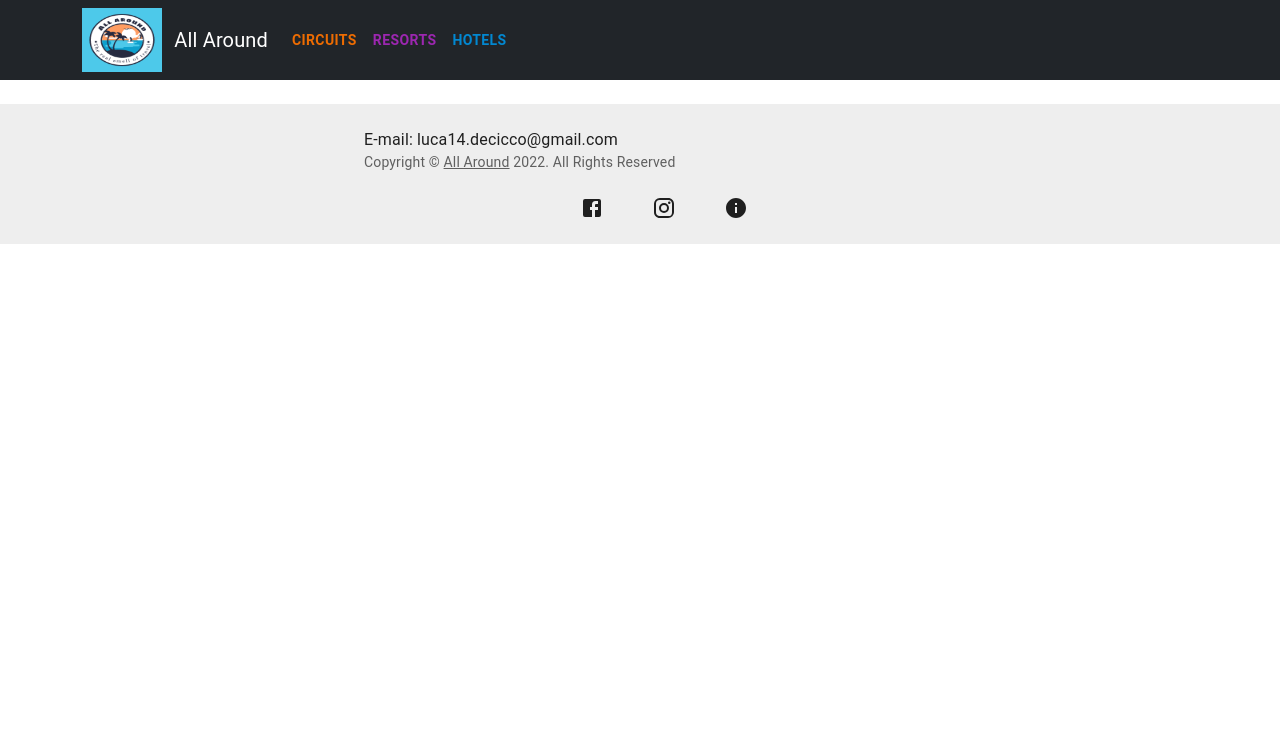
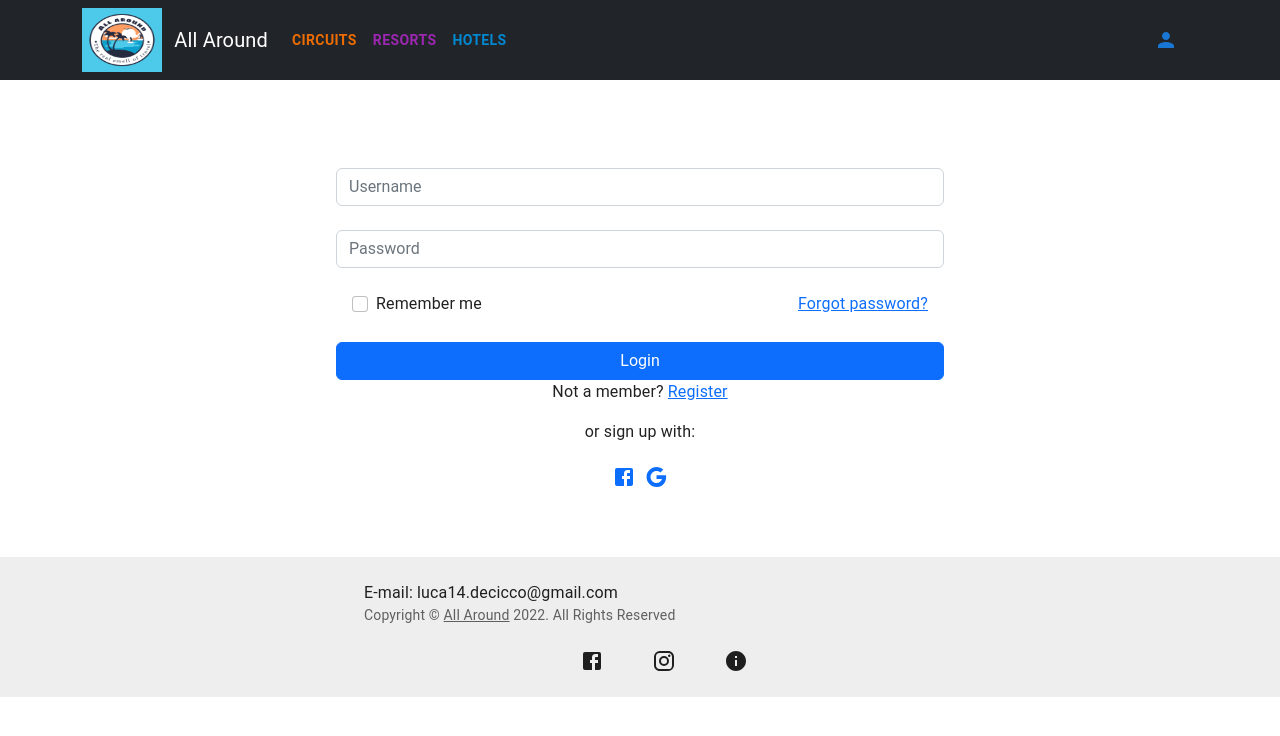
Before and after one commit to LucaDeCicco/All-Around, a React (Create React App) app in the folder my-app/: page /login in a window 1280 px wide. Shown: the top 736 px of the page. Built offline with nearby package versions, Linux system fonts and the light colour scheme.

Commit message:
Login /logout

```diff
--- a/my-app/src/NavBar.js
+++ b/my-app/src/NavBar.js
@@ -2,7 +2,7 @@ import {Container, Nav, Navbar} from "react-bootstrap";
 import Logo from "./images/Logo.png";
 import { NavLink } from 'react-router-dom';
 import { Button } from '@mui/material';
-
+import ProfileDrawer from "./components/ProfileDrawer";
 
 
 function NavBar() {
@@ -22,6 +22,7 @@ function NavBar() {
                         {/*<Nav.Link href="#Features">Features</Nav.Link>*/}
                     <NavLink style={{ textDecoration: 'none' }} to="/hotels"><Button variant="text" color={"info"}><b>HOTELS</b></Button></NavLink>
                     </Nav>
+                    <ProfileDrawer/>
                 </Container>
             </Navbar>
             <br />
--- a/my-app/src/circuit/AddCircuit.js
+++ b/my-app/src/circuit/AddCircuit.js
@@ -66,7 +66,6 @@ function AddCircuit() {
     const [images, setImages] = useState([]);
     const [itinerary, setItinerary] = useState('');
     const [remainingTickets, setTickets] = useState('');
-    // DEPARTURE DATE //TODO
     const [departureDate, setDepartureDate] = useState(null);
     const [days, setDays] = useState('');
     const [countries, setSelectedCountries] = useState([]);
--- /dev/null
+++ b/my-app/src/components/Login.js
@@ -0,0 +1,80 @@
+import React, {useState} from 'react';
+import FacebookIcon from '@mui/icons-material/Facebook';
+import GoogleIcon from '@mui/icons-material/Google';
+import axios from 'axios';
+
+import {
+    MDBContainer,
+    MDBInput,
+    MDBCheckbox,
+    MDBBtn,
+    MDBIcon
+}
+    from 'mdb-react-ui-kit';
+
+const API_URL = "http://localhost:8888/api/auth/";
+
+function Login() {
+    const [username, setUsername] = useState('');
+    const [password, setPassword] = useState('');
+
+    const handleChangeUsername = event => {
+        setUsername(event.target.value);
+    };
+    const handleChangePassword = event => {
+        setPassword(event.target.value);
+    };
+
+
+    const loginUser = async () => {
+        const response = await axios
+            .post(API_URL + "signin", {
+                username,
+                password,
+            });
+        if (response.data.token) {
+            localStorage.setItem("user", JSON.stringify(response.data));
+            window.location.replace("/");
+            // window.location.replace("/profile");
+
+        }
+        return response.data;
+    };
+
+    return (
+        <MDBContainer className="p-3 my-5 d-flex flex-column w-50">
+
+            <MDBInput wrapperClass='mb-4' placeholder='Username' id='form1' onChange={handleChangeUsername}/>
+            <MDBInput wrapperClass='mb-4' placeholder='Password' id='form2' type='password' onChange={handleChangePassword}/>
+
+            <div className="d-flex justify-content-between mx-3 mb-4">
+                <MDBCheckbox name='flexCheck' value='' id='flexCheckDefault' label='Remember me' />
+                <a href="!#">Forgot password?</a>
+            </div>
+
+            {/*<MDBBtn className="mb-4" onClick={loginUser}>Sign in</MDBBtn>*/}
+            <button type="button" className="btn btn-primary" onClick={loginUser}>Login</button>
+
+
+            <div className="text-center">
+                <p>Not a member? <a href="/register">Register</a></p>
+                <p>or sign up with:</p>
+
+                <div className='d-flex justify-content-center' style={{}}>
+                    <MDBBtn tag='a' color='none' className='m-1' >
+                        <FacebookIcon/>
+                    </MDBBtn>
+
+                    <MDBBtn tag='a' color='none' className='m-1'>
+                        <GoogleIcon/>
+                    </MDBBtn>
+
+
+                </div>
+            </div>
+
+        </MDBContainer>
+    );
+}
+
+export default Login;
--- /dev/null
+++ b/my-app/src/components/ProfileDrawer.js
@@ -0,0 +1,105 @@
+import * as React from 'react';
+import Box from '@mui/material/Box';
+import Drawer from '@mui/material/Drawer';
+import Button from '@mui/material/Button';
+import List from '@mui/material/List';
+import Divider from '@mui/material/Divider';
+import ListItem from '@mui/material/ListItem';
+import ListItemButton from '@mui/material/ListItemButton';
+import ListItemIcon from '@mui/material/ListItemIcon';
+import ListItemText from '@mui/material/ListItemText';
+import InboxIcon from '@mui/icons-material/MoveToInbox';
+import MailIcon from '@mui/icons-material/Mail';
+import PersonIcon from '@mui/icons-material/Person';
+import LoginIcon from '@mui/icons-material/Login';
+import LogoutIcon from '@mui/icons-material/Logout';
+import {useEffect, useState} from "react";
+
+
+export default function ProfileDrawer() {
+
+    const [currentUser, setCurrentUser] = useState(undefined);
+
+
+    useEffect(() => {
+        const user = JSON.parse(localStorage.getItem("user"));
+        if (user) {
+            setCurrentUser(user);
+        }
+    }, []);
+
+    const [state, setState] = React.useState({
+        top: false,
+        left: false,
+        bottom: false,
+        right: false,
+    });
+
+    const logout = () => {
+        localStorage.removeItem("user");
+        window.location.replace("/login");
+    };
+
+    const login = () => {
+        window.location.replace("/login");
+    };
+
+    const toggleDrawer = (anchor, open) => (event) => {
+        if (event.type === 'keydown' && (event.key === 'Tab' || event.key === 'Shift')) {
+            return;
+        }
+
+        setState({ ...state, [anchor]: open });
+    };
+
+
+    const list = (anchor) => (
+        <Box
+            sx={{ width: anchor === 'top' || anchor === 'bottom' ? 'auto' : 250 }}
+            role="presentation"
+            onClick={toggleDrawer(anchor, false)}
+            onKeyDown={toggleDrawer(anchor, false)}
+        >
+            <List>
+                {currentUser ? (
+                    <ListItem key={"logout"} disablePadding>
+                        <ListItemButton onClick={logout}>
+                            <ListItemIcon>
+                                <LogoutIcon/>
+                            </ListItemIcon>
+                            <ListItemText primary={"Logout"} />
+                        </ListItemButton>
+                    </ListItem>
+                ) : (
+                    <ListItem key={"login"} disablePadding>
+                        <ListItemButton onClick={login}>
+                            <ListItemIcon>
+                                <LoginIcon/>
+                            </ListItemIcon>
+                            <ListItemText primary={"Login"} />
+                        </ListItemButton>
+                    </ListItem>
+                )}
+            </List>
+            <Divider />
+        </Box>
+    );
+
+    return (
+        <div>
+            {['right'].map((anchor) => (
+                <React.Fragment key={anchor}>
+                    <Button onClick={toggleDrawer(anchor, true)}><PersonIcon/></Button>
+                    <Drawer
+                        anchor={anchor}
+                        open={state[anchor]}
+                        onClose={toggleDrawer(anchor, false)}
+                    >
+                        {list(anchor)}
+
+                    </Drawer>
+                </React.Fragment>
+            ))}
+        </div>
+    );
+}
--- a/my-app/src/components/Register.js
+++ b/my-app/src/components/Register.js
@@ -1,4 +1,5 @@
-import React from 'react';
+import React, {useState} from 'react';
+import axios from 'axios';
 import PersonIcon from '@mui/icons-material/Person';
 import EmailIcon from '@mui/icons-material/Email';
 import LockIcon from '@mui/icons-material/Lock';
@@ -18,12 +19,38 @@ import {
 }
     from 'mdb-react-ui-kit';
 
+const API_URL = "http://localhost:8888/api/auth/";
+
 function Register() {
     const iconStyle = {
         height: "1.5em",
         width: "2em"
         // backgroundColor: "red"
 
+    }
+
+    const [name, setName] = useState('');
+    const [email, setEmail] = useState('');
+    const [password, setPassword] = useState([]);
+
+
+    const handleChangeName = event => {
+        setName(event.target.value);
+    };
+    const handleChangeEmail = event => {
+        setEmail(event.target.value);
+    };
+    const handleChangePassword = event => {
+        setPassword(event.target.value);
+    };
+
+    const addUser = async () => {
+        return axios.post(API_URL + "signup", {
+            name,
+            email,
+            password,
+            role: ["ROLE_USER"]
+        });
     }
 
     return (
@@ -38,17 +65,17 @@ function Register() {
 
                             <div className="d-flex flex-row align-items-center mb-4 ">
                                 <PersonIcon style={iconStyle}/>
-                                <MDBInput placeholder='Your Name' id='form1' type='text' className='w-100'/>
+                                <MDBInput placeholder='Username' id='form1' type='text' className='w-100' onChange={handleChangeName}/>
                             </div>
 
                             <div className="d-flex flex-row align-items-center mb-4">
                                 <EmailIcon style={iconStyle}/>
-                                <MDBInput placeholder='Your Email' id='form2' type='email'/>
+                                <MDBInput placeholder='Your Email' id='form2' type='email' onChange={handleChangeEmail}/>
                             </div>
 
                             <div className="d-flex flex-row align-items-center mb-4">
                                 <LockIcon style={iconStyle}/>
-                                <MDBInput placeholder='Password' id='form3' type='password'/>
+                                <MDBInput placeholder='Password' id='form3' type='password' onChange={handleChangePassword}/>
                             </div>
 
                             <div className="d-flex flex-row align-items-center mb-4">
@@ -60,7 +87,8 @@ function Register() {
                                 <MDBCheckbox name='flexCheck' value='' id='flexCheckDefault' label='Subscribe to our newsletter' />
                             </div>
 
-                            <MDBBtn className='mb-4' size='lg'>Register</MDBBtn>
+                            {/*<MDBBtn className='mb-4' size='lg'>Register</MDBBtn>*/}
+                            <button type="button" className="btn btn-primary" onClick={addUser}>Register</button>
 
                         </MDBCol>
 
--- a/my-app/src/index.js
+++ b/my-app/src/index.js
@@ -19,6 +19,7 @@ import Hotels from "./hotels/Hotels";
 import HotelPage from "./hotels/HotelPage";
 import AddHotel from "./hotels/AddHotel";
 import Register from "./components/Register";
+import Login from "./components/Login";
 
 
 
@@ -40,6 +41,7 @@ root.render(
         <Route path="/AddResort" element={<AddResort/>}/>
         <Route path="/AddHotel" element={<AddHotel/>}/>
         <Route path="/register" element={<Register/>}/>
+        <Route path="/login" element={<Login/>}/>
       </Routes>
         <StickyFooter />
         {/*{newFooter()}*/}
```
